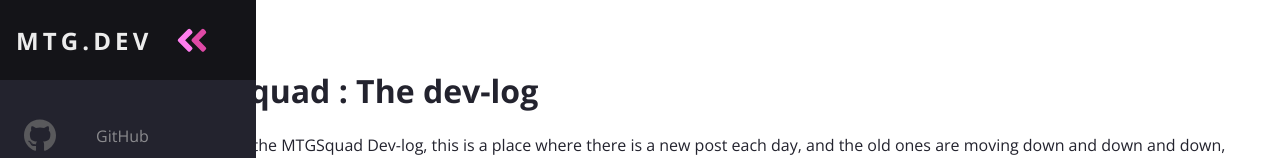
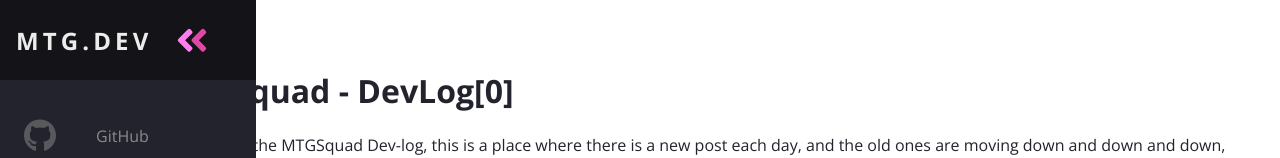
Before and after one commit to mtgsquad/mtgsquad.github.io, a plain HTML site: page index.html in a window 1280 px wide. Shown: the top 158 px of the page. Drawn offline with nearby package versions, Linux system fonts and the light colour scheme.

Commit message:
Fix some log stuff

```diff
--- a/index.html
+++ b/index.html
@@ -10,7 +10,7 @@
           href="https://fonts.googleapis.com/css?family=Open+Sans:300,400,700&display=swap"
           rel="stylesheet"
         />
-        <title>MTGSquad's DevLog[]</title>
+        <title>MTGSquad's DevLog[0]</title>
         <link rel="manifest" href="manifest.json">
 
         <script defer src="./main.js"></script>
@@ -180,7 +180,7 @@
         </nav>
 
         <main id="main">
-          <h1>MTGSquad : The dev-log</h1>
+          <h1>MTGSquad - DevLog[0]</h1>
           <p>Welcome to the MTGSquad Dev-log, this is a place where there is a new post each day, and the old ones are moving down and down and down, so go cry if you missed one. <i>it'll be hard to find an old one!</i></p>
 
           <article class="7">
```
